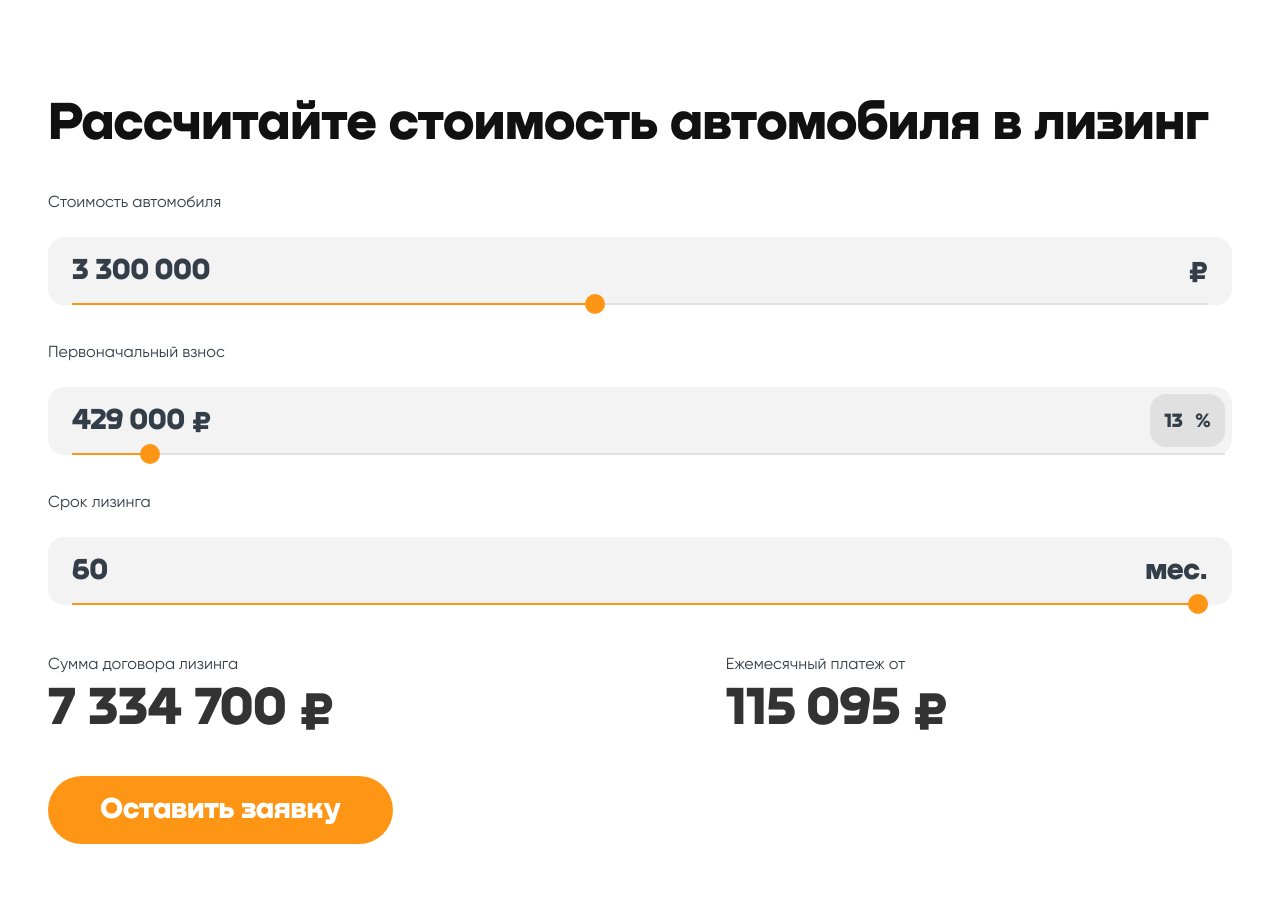
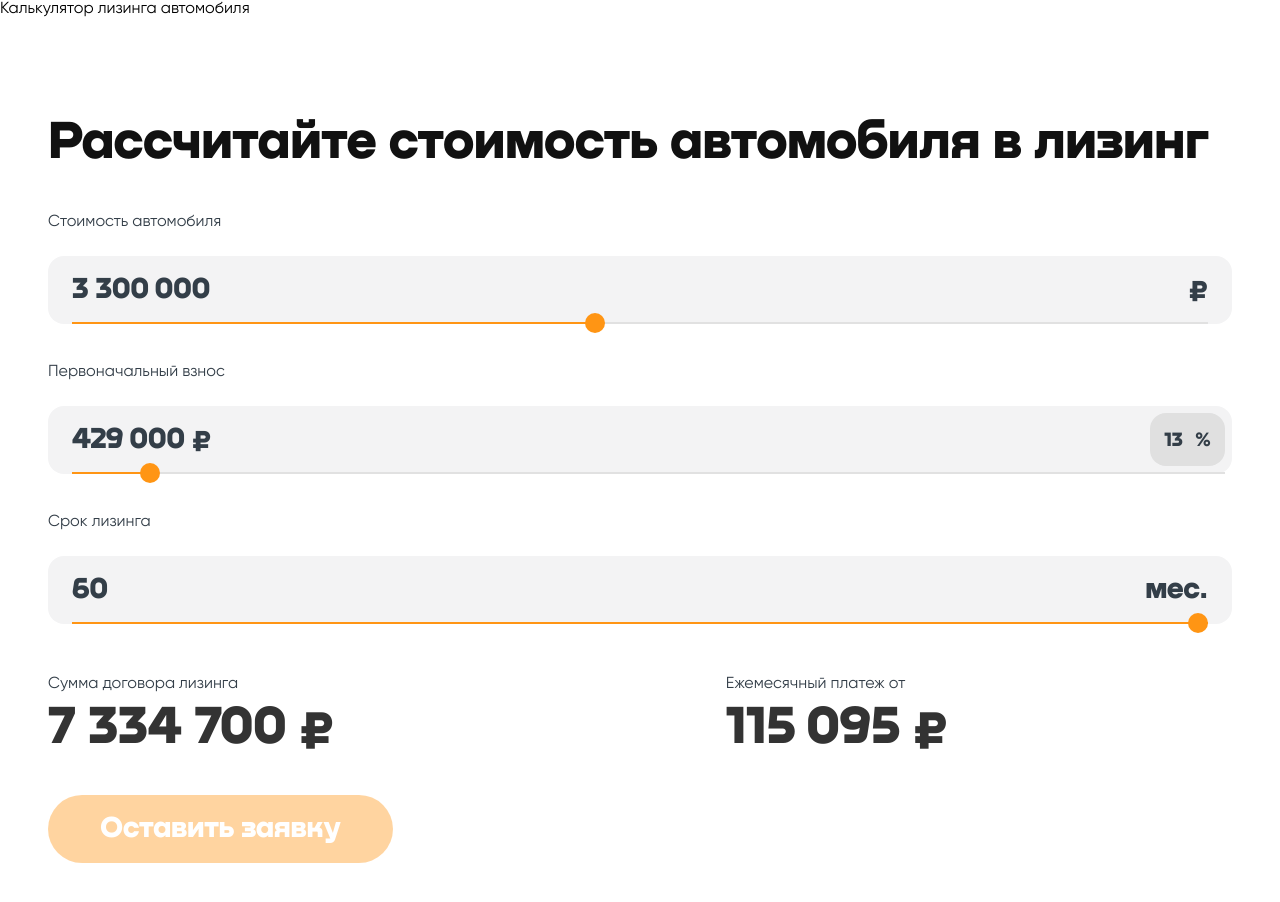
Before and after one commit to PolinaPonomar/car-leasing-calculator, a React app: page / in a window 1280 px wide. Shown: the top 902 px of the page. Built offline with nearby package versions, Linux system fonts and the light colour scheme.

Commit message:
feat: add title and description tags

```diff
--- a/src/components/App/App.tsx
+++ b/src/components/App/App.tsx
@@ -87,7 +87,7 @@ const App = () => {
             title={'Оставить заявку'}
             formData={formData}
             updateLoadingStatus={updateLoadingStatus}
-            isDisabled={false}
+            isDisabled={true}
           />
         </div>
       </form>
--- a/src/index.html
+++ b/src/index.html
@@ -1,10 +1,11 @@
 <!DOCTYPE html>
 <html lang="en">
 <head>
+  <title>Лизинговый калькулятор</title>
+  <description>Калькулятор лизинга автомобиля</description>
   <meta charset="UTF-8">
   <meta http-equiv="X-UA-Compatible" content="IE=edge">
   <meta name="viewport" content="width=device-width, initial-scale=1.0">
-  <title>Document</title>
 </head>
 <body>
   <div id="root"></div>
```
